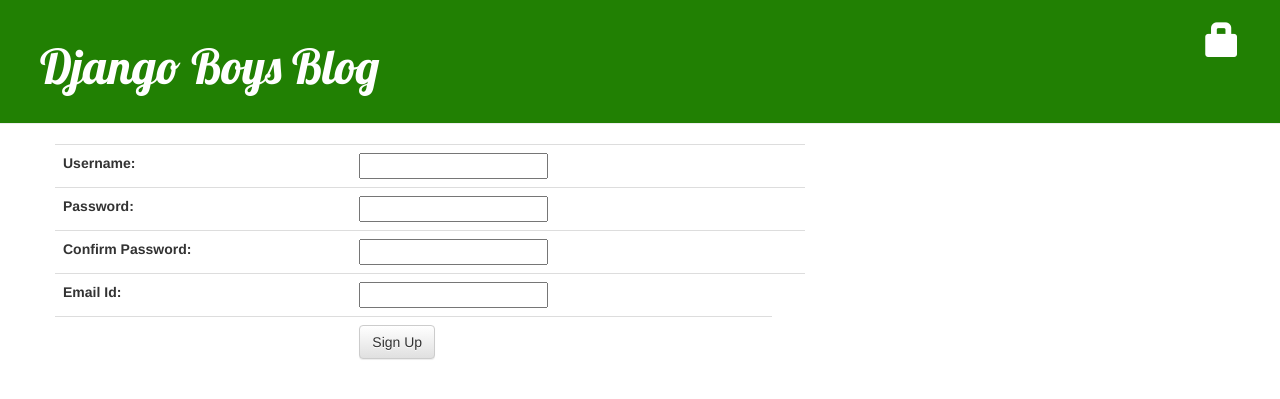
After one commit to debasishbai/django_blog, a Django app: page /accounts/signup/ in a window 1280 px wide. The commit adds this page. Shown: the top 399 px of the page. Run offline with Django 3.2, Linux system fonts and the light colour scheme; some libraries are stand-ins or nearby versions.

```diff
--- a/blog/forms.py
+++ b/blog/forms.py
@@ -14,3 +14,19 @@ class CommentForm(forms.ModelForm):
     class Meta:
         model = Comment
         fields = ('author', 'text',)
+
+
+class SignUpForm(forms.Form):
+
+    username = forms.CharField(max_length=100)
+    email_address = forms.EmailField()
+    password_1 = forms.CharField(widget=forms.PasswordInput)
+    password_2 = forms.CharField(widget=forms.PasswordInput)
+
+    def clean_password_2(self):
+        password_1 = self.cleaned_data["password_1"]
+        password_2 = self.cleaned_data["password_2"]
+
+        if password_1 != password_2:
+            raise forms.ValidationError("Passwords do not match")
+        return password_2
--- a/blog/templates/blog/base.html
+++ b/blog/templates/blog/base.html
@@ -8,7 +8,7 @@
     <meta name="viewport"
           content="width=device-width, user-scalable=no, initial-scale=1.0, maximum-scale=1.0, minimum-scale=1.0">
     <meta http-equiv="X-UA-Compatible" content="ie=edge">
-    <title>Django Girls Blog</title>
+    <title>Django Boys Blog</title>
     <link href="//fonts.googleapis.com/css?family=Lobster&subset=latin,latin-ext" rel="stylesheet" type="text/css">
     <link rel="stylesheet" href="//maxcdn.bootstrapcdn.com/bootstrap/3.2.0/css/bootstrap.min.css">
     <link rel="stylesheet" href="//maxcdn.bootstrapcdn.com/bootstrap/3.2.0/css/bootstrap-theme.min.css">
@@ -25,7 +25,7 @@
             {% else %}
                 <a href="{% url 'login' %}" class="top-menu"><span class="glyphicon glyphicon-lock"></span></a>
             {% endif %}
-            <h1><a href="/">Django Girls Blog</a></h1>
+            <h1><a href="/">Django Boys Blog</a></h1>
         </div>
         <div class="content container">
             <div class="row">
--- a/blog/templates/blog/post_list.html
+++ b/blog/templates/blog/post_list.html
@@ -7,7 +7,7 @@
                 <p>Published: {{ post.published_date }}</p>
             </div>
             <h2><a href="{% url 'post_detail' pk=post.pk %}">{{ post.title }}</a></h2>
-            <a href="{% url 'post_detail' pk=post.pk %}">Comments: {{ post.comments.count }}</a>
+            <a class="btn btn-default" href="{% url 'post_detail' pk=post.pk %}">Comments</a>
         </div>
     {% endfor %}
 {% endblock %}
--- /dev/null
+++ b/blog/templates/registration/sign_up.html
@@ -0,0 +1,38 @@
+{% extends "blog/base.html" %}
+
+{% block content %}
+    <!--{% if form.errors %}-->
+        <!--<p>Invalid email_id</p>-->
+    <!--{% endif %}-->
+
+    <form method="POST" action="{% url 'sign_up' %}">
+        {% csrf_token %}
+        <table class="table">
+            <tr>
+                <td>{{ form.username.label_tag }}</td>
+                <td>{{ form.username }}</td>
+                <td>{{ form.username.errors }}</td>
+            </tr>
+            <tr>
+                <td><strong>Password:</strong></td>
+                <td>{{ form.password_1 }}</td>
+                <td>{{ form.password_1.errors }}</td>
+            </tr>
+            <tr>
+                <td><strong>Confirm Password:</strong></td>
+                <td>{{ form.password_2}}</td>
+                <td>{{ form.password_2.errors }}</td>
+            </tr>
+            <tr>
+                <td><strong>Email Id:</strong></td>
+                <td>{{ form.email_address }}</td>
+                <td>{{ form.email_address.errors }}</td>
+            </tr>
+            <tr>
+                <td></td>
+                <td><input type="submit" value="Sign Up" class="btn btn-default"></td>
+            </tr>
+        </table>
+    </form>
+
+{% endblock %}
--- a/blog/urls.py
+++ b/blog/urls.py
@@ -13,5 +13,7 @@ urlpatterns = [
     url(r'^post/(?P<pk>\d+)/comment/$', views.add_comment_to_post, name='add_comment_to_post'),
     url(r'^comment/(?P<pk>\d+)/approve/$', views.comment_approve, name='comment_approve'),
     url(r'^comment/(?P<pk>\d+)/remove/$', views.comment_remove, name='comment_remove'),
+    url(r"^accounts/signup/$", views.sign_up, name="sign_up"),
+    url(r"^accounts/success/$", views.success, name="success"),
 
 ]
--- a/blog/views.py
+++ b/blog/views.py
@@ -1,8 +1,10 @@
 from django.shortcuts import render, get_object_or_404, redirect
 from django.utils import timezone
 from django.contrib.auth.decorators import login_required
+from django.contrib.auth import views
+from django.contrib.auth.models import User
 from .models import Post, Comment
-from .forms import PostForm, CommentForm
+from .forms import PostForm, CommentForm, SignUpForm
 
 
 def post_list(request):
@@ -33,23 +35,6 @@ def post_remove(request, pk):
     post = get_object_or_404(Post, pk=pk)
     post.delete()
     return redirect("post_list")
-
-
-@login_required()
-def post_new(request):
-
-    if request.method == "POST":
-        form = PostForm(request.POST)
-
-        if form.is_valid():
-            post = form.save(commit=False)
-            post.author = request.user
-            # post.published_date = timezone.now()
-            post.save()
-            return redirect("post_detail", pk=post.pk)
-    else:
-        form = PostForm()
-    return render(request, 'blog/post_edit.html', {'form': form})
 
 
 @login_required()
@@ -95,3 +80,43 @@ def comment_remove(request, pk):
     post_pk = comment.post.pk
     comment.delete()
     return redirect('post_detail', pk=post_pk)
+
+
+@login_required()
+def post_new(request):
+
+    if request.method == "POST":
+        form = PostForm(request.POST)
+
+        if form.is_valid():
+            post = form.save(commit=False)
+            post.author = request.user
+            # post.published_date = timezone.now()
+            post.save()
+            return redirect("post_detail", pk=post.pk)
+    else:
+        form = PostForm()
+    return render(request, 'blog/post_edit.html', {'form': form})
+
+
+def sign_up(request):
+
+    if request.method == "POST":
+        form = SignUpForm(request.POST)
+
+        if form.is_valid():
+            username = form.cleaned_data["username"]
+            password = form.cleaned_data["password_2"]
+            email_address = form.cleaned_data["email_address"]
+            user = User(username=username, email=email_address)
+            user.set_password(password)
+            user.save()
+            return render(request, "registration/success.html", {})
+
+    else:
+        form = SignUpForm()
+    return render(request, "registration/sign_up.html", {'form': form})
+
+
+def success(request):
+    return redirect("post_list")
--- a/mysite/urls.py
+++ b/mysite/urls.py
@@ -23,5 +23,10 @@ urlpatterns = [
     url(r'^admin/', admin.site.urls),
     url(r"", include("blog.urls")),
     url(r"^accounts/login/$", views.login, name="login"),
-    url(r"^accounts/logout/$", views.logout, name="logout", kwargs={"next_page": "/"})
+    url(r"^accounts/logout/$", views.logout, name="logout", kwargs={"next_page": "/"}),
+    url(r'^accounts/password/reset/$', views.password_reset, {"template_name": "registration/password_reset_form1.html"}, name="password_reset"),
+    url(r'^accounts/password/reset/done/$', views.password_reset_done, {"template_name": "registration/password_reset_done1.html"}, name="password_reset_done"),
+    url(r'^accounts/password/reset/(?P<uidb64>[0-9A-Za-z_\-]+)/(?P<token>[0-9A-Za-z]{1,13}-[0-9A-Za-z]{1,20})/$', views.password_reset_confirm, {"template_name": "registration/password_reset_confirm1.html"}, name="password_reset_confirm"),
+    url(r'^accounts/password/done/$', views.password_reset_complete, {"template_name": 'registration/password_reset_complete1.html'}, name="password_reset_complete"),
+
 ]
--- a/requirements.txt
+++ b/requirements.txt
@@ -2,6 +2,7 @@ appdirs==1.4.0
 dj-database-url==0.4.2
 dj-static==0.0.6
 Django==1.10.5
+django-registration==2.2
 django-toolbelt==0.0.1
 gunicorn==19.6.0
 packaging==16.8
```
Also changed, not shown: blog/templates/registration/login.html (+16 -3 lines), blog/templates/registration/password_reset_complete1.html (added, +11 -0 lines), blog/templates/registration/password_reset_confirm1.html (added, +37 -0 lines), blog/templates/registration/password_reset_done1.html (added, +10 -0 lines), blog/templates/registration/password_reset_email1.html (added, +16 -0 lines), blog/templates/registration/password_reset_form1.html (added, +23 -0 lines), blog/templates/registration/success.html (added, +10 -0 lines), mysite/settings.py (+10 -1 lines), 1 other file.
